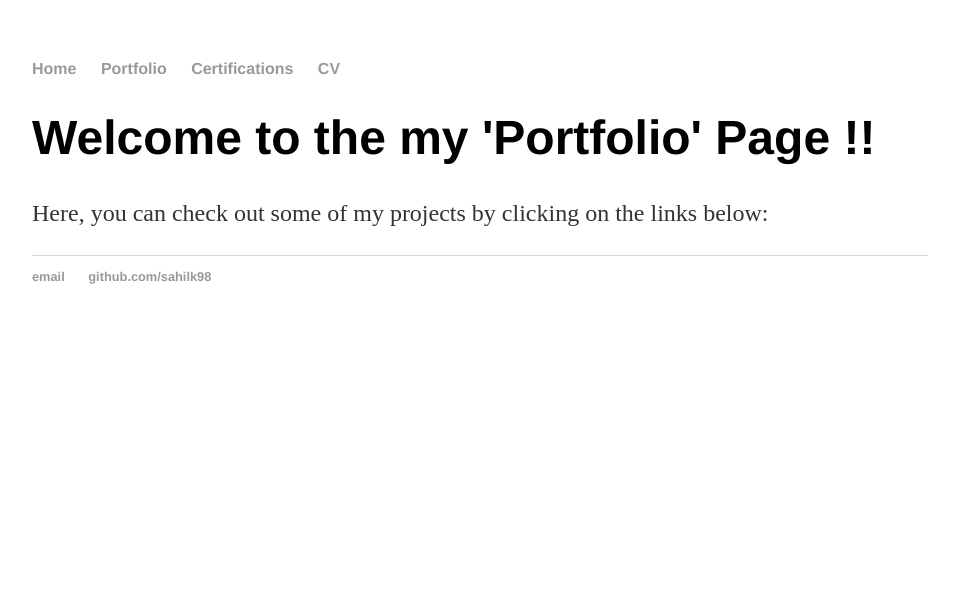
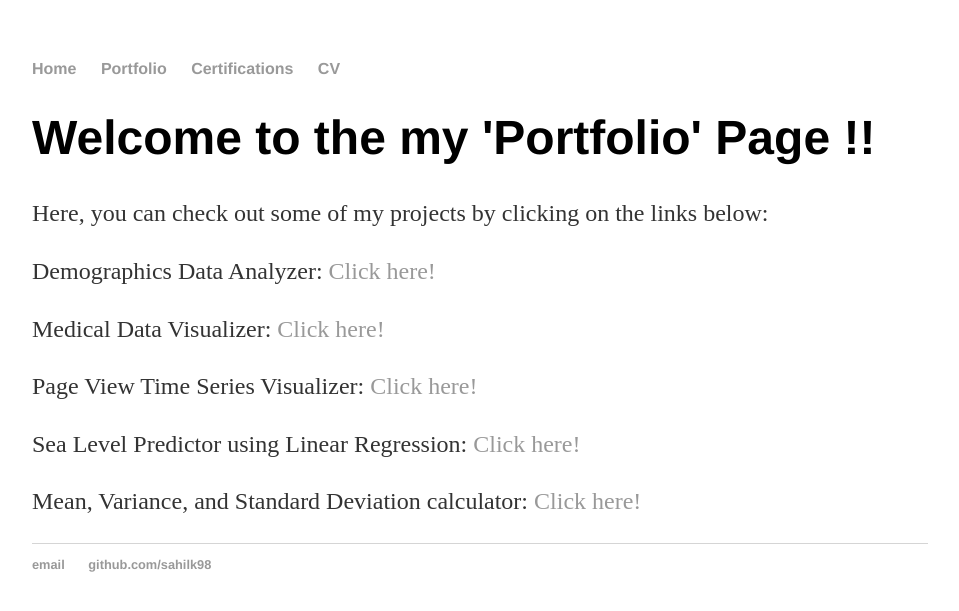
Before and after one commit to sahilk98/sahilk98.github.io, a Jekyll site: the page built from portfolio.html, in a window 1280 px wide. Shown: the top 611 px of the page, without its empty margins (160-1119 px from the left). Built offline with Jekyll 4.4.1, drawn with Linux system fonts in a browser that asks for light colours.

Commit message:
Update portfolio.html
Adding the first projects.

```diff
--- a/portfolio.html
+++ b/portfolio.html
@@ -5,3 +5,9 @@ name: Portfolio
 <h1>Welcome to the my 'Portfolio' Page !!</h1>
 
 <p> Here, you can check out some of my projects by clicking on the links below: </p>
+
+ <p> Demographics Data Analyzer: <a href="https://repl.it/@SahilKumar24/boilerplate-demographic-data-analyzer#README.md">Click here!</a></p>
+ <p> Medical Data Visualizer: <a href="https://repl.it/@SahilKumar24/boilerplate-medical-data-visualizer-1#README.md">Click here!</a></p>
+ <p> Page View Time Series Visualizer: <a href="https://repl.it/@SahilKumar24/boilerplate-page-view-time-series-visualizer#main.py">Click here!</a></p>
+ <p> Sea Level Predictor using Linear Regression: <a href="https://repl.it/@SahilKumar24/boilerplate-sea-level-predictor-1#README.mdy">Click here!</a></p>
+ <p> Mean, Variance, and Standard Deviation calculator: <a href="https://repl.it/@SahilKumar24/boilerplate-mean-variance-standard-deviation-calculator-1#README.md">Click here!</a></p>
```
